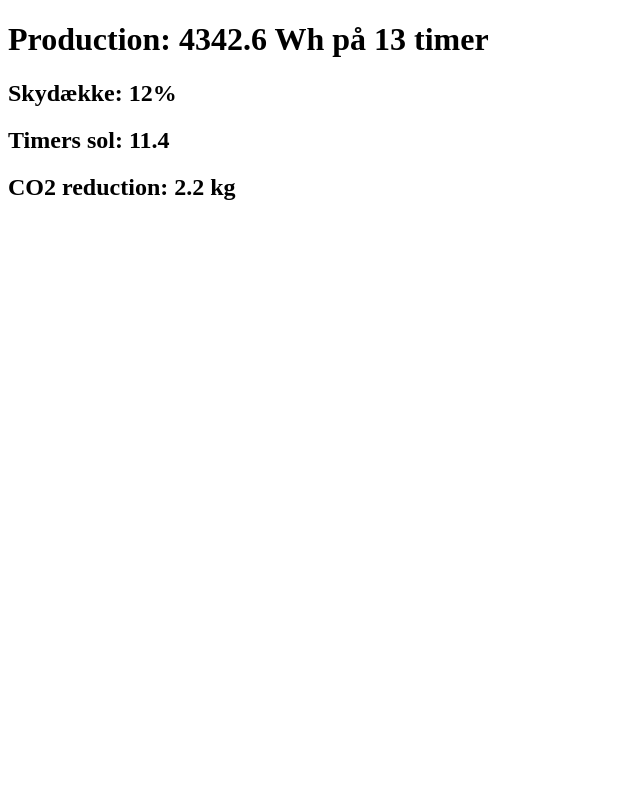
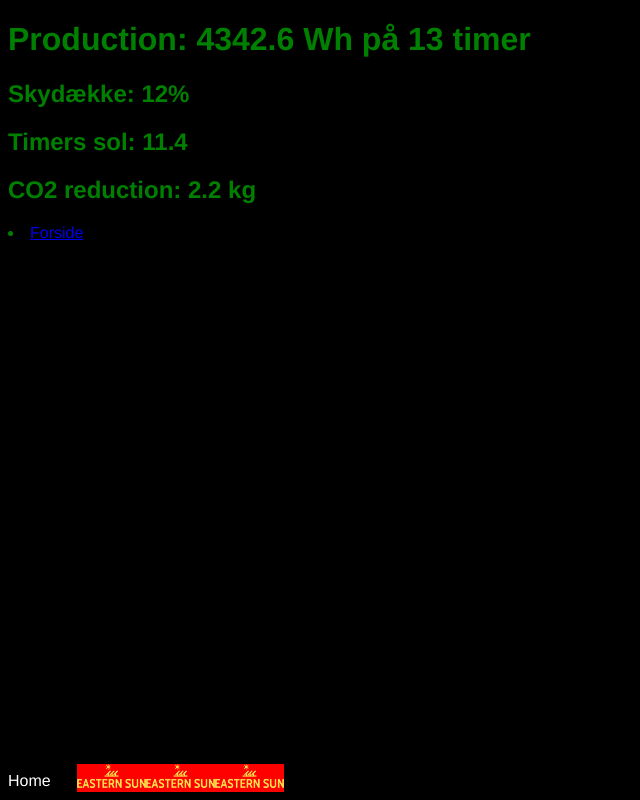
Before and after one commit to Nicekode4/easternsun, a React (Create React App) app: page /summary in a window 1280 px wide. Shown: the whole page, without its empty margins (0-640 px from the left). Built offline with nearby package versions, Linux system fonts and the light colour scheme.

Commit message:
Router update

```diff
--- a/package.json
+++ b/package.json
@@ -10,6 +10,7 @@
     "react-dom": "^18.2.0",
     "react-router-dom": "^6.10.0",
     "react-scripts": "5.0.1",
+    "styled-components": "^5.3.9",
     "web-vitals": "^2.1.4"
   },
   "scripts": {
--- a/src/App.jsx
+++ b/src/App.jsx
@@ -1,48 +1,15 @@
-import solarData from "./sun.json"
-let eff = 0.20 // 20%
-let cloudcover = 12 / 100 // 46%
-let hoursOfDay = 13
-let hoursOfSun = hoursOfDay - cloudcover * hoursOfDay
-let powerRating = solarData[5].Antal_solceller * solarData[5].kapasitet_pr_panel_i_Wh //Watts
-
-let energyProduction = calculateSolarEnergyProduced(powerRating, hoursOfSun, eff); // in watt-hours
-let carbonIntensity = 0.5; // in kg CO2 per kWh
-
-let co2Reduction = calculateCO2Reduction(energyProduction, carbonIntensity);
-
-console.log(hoursOfSun);
-function calculateSolarEnergyProduced(power, hoursOfSunlight, efficiency) {
-  // Convert power from watts to kilowatts
-  power = power / 1000;
-
-  // Calculate energy produced in kilowatt-hours
-  let energyProduced = power * hoursOfSunlight * efficiency;
-
-  // Convert energy produced back to watt-hours
-  energyProduced = energyProduced * 1000;
-
-  return energyProduced;
-}
-
-function calculateCO2Reduction(energyProduction, carbonIntensity) {
-  // Convert energy production to kilowatt-hours
-  energyProduction = energyProduction / 1000;
-
-  // Calculate CO2 reduction in kilograms
-  let co2Reduction = energyProduction * carbonIntensity;
-
-  return co2Reduction;
-}
-console.log("CO2 reduction: " + co2Reduction + " kg");
-console.log(calculateSolarEnergyProduced(powerRating, hoursOfSun, eff),"Wh");
+import AppRouter from "./AppRouter/AppRouter"
+import Navbar from "./Components/NavBar/Navbar";
+import GlobalStyle from "./Global.style"
 function App() {
   return (
+    <>
+    <GlobalStyle />
     <div className="App">
-      <h1>Production: {calculateSolarEnergyProduced(powerRating, hoursOfSun, eff).toFixed(1)} Wh på 13 timer</h1>
-      <h2>Skydække: {(cloudcover * 100).toFixed(0)}%</h2>
-      <h2>Timers sol: {hoursOfSun.toFixed(1)}</h2>
-      <h2>CO2 reduction: {calculateCO2Reduction(energyProduction, carbonIntensity).toFixed(1)} kg</h2>
+      <AppRouter />
+      <Navbar />
     </div>
+    </>
   );
 }
 
--- /dev/null
+++ b/src/AppRouter/AppRouter.jsx
@@ -0,0 +1,15 @@
+import React from 'react'
+import { Route, Routes } from 'react-router-dom'
+import FrontPage from '../Pages/FrontPage/FrontPage'
+import Summary from '../Pages/Summary/Summary'
+
+function AppRouter() {
+  return (
+    <Routes>
+        <Route index element={<FrontPage />}></Route>
+        <Route path='/summary' element={<Summary />}></Route>
+    </Routes>
+  )
+}
+
+export default AppRouter
--- /dev/null
+++ b/src/Components/NavBar/NavBar.style.js
@@ -0,0 +1,23 @@
+import styled from "styled-components";
+
+export const NavBarStyle = styled.article`
+display: grid;
+grid-template-columns: repeat(4, 1fr);
+position: fixed;
+bottom: 0;
+margin-bottom: 1vh;
+div{
+    padding-top: 0.5rem;
+    a{
+
+          text-decoration: none;
+    color: white;
+    }
+}
+img{
+    height: 3vh;
+}
+.active{
+    background-color: red;
+}
+`
--- /dev/null
+++ b/src/Components/NavBar/Navbar.jsx
@@ -0,0 +1,18 @@
+import React from 'react'
+import logo from '../../Images/logo-no-background.png'
+import { NavLink } from 'react-router-dom'
+import { NavBarStyle } from './NavBar.style'
+
+function Navbar() {
+  return (
+    <NavBarStyle>
+    <div><NavLink to="/">Home</NavLink></div>
+    <NavLink to="/summary"><img src={logo} alt="logo" /></NavLink>
+    <NavLink to="/summary"><img src={logo} alt="logo" /></NavLink>
+    <NavLink to="/summary"><img src={logo} alt="logo" /></NavLink>
+    </NavBarStyle>
+
+  )
+}
+
+export default Navbar
--- /dev/null
+++ b/src/Global.style.js
@@ -0,0 +1,14 @@
+import { createGlobalStyle } from "styled-components";
+
+const GlobalStyle = createGlobalStyle`
+html{
+background-color: black;
+color: green;
+margin: 0;
+padding: 0;
+font-family: Open-Sans, Helvetica, Sans-Serif;
+height: 100vh;
+}
+
+`
+export default GlobalStyle;
--- /dev/null
+++ b/src/Pages/FrontPage/FrontPage.jsx
@@ -0,0 +1,15 @@
+import React from 'react'
+import { NavLink } from 'react-router-dom'
+import Navbar from '../../Components/NavBar/Navbar'
+import { FrontPageStyle } from './FrontPage.style'
+
+function FrontPage() {
+  return (
+    <FrontPageStyle>
+      <h1>Front page</h1>
+      <li><NavLink to={"/summary"}>Summary</NavLink></li>
+    </FrontPageStyle>
+  )
+}
+
+export default FrontPage
--- /dev/null
+++ b/src/Pages/FrontPage/FrontPage.style.js
@@ -0,0 +1,5 @@
+import styled from "styled-components";
+
+export const FrontPageStyle = styled.article`
+height: 100vh;
+`
--- /dev/null
+++ b/src/Pages/Summary/Summary.jsx
@@ -0,0 +1,52 @@
+import React from 'react'
+import { NavLink } from 'react-router-dom'
+import solarData from "../../sun.json"
+let eff = 0.20 // 20%
+let cloudcover = 12 / 100 // 46%
+let hoursOfDay = 13
+let hoursOfSun = hoursOfDay - cloudcover * hoursOfDay
+let powerRating = solarData[5].Antal_solceller * solarData[5].kapasitet_pr_panel_i_Wh //Watts
+
+let energyProduction = calculateSolarEnergyProduced(powerRating, hoursOfSun, eff); // in watt-hours
+let carbonIntensity = 0.5; // in kg CO2 per kWh
+
+let co2Reduction = calculateCO2Reduction(energyProduction, carbonIntensity);
+
+console.log(hoursOfSun);
+function calculateSolarEnergyProduced(power, hoursOfSunlight, efficiency) {
+  // Convert power from watts to kilowatts
+  power = power / 1000;
+
+  // Calculate energy produced in kilowatt-hours
+  let energyProduced = power * hoursOfSunlight * efficiency;
+
+  // Convert energy produced back to watt-hours
+  energyProduced = energyProduced * 1000;
+
+  return energyProduced;
+}
+
+function calculateCO2Reduction(energyProduction, carbonIntensity) {
+  // Convert energy production to kilowatt-hours
+  energyProduction = energyProduction / 1000;
+
+  // Calculate CO2 reduction in kilograms
+  let co2Reduction = energyProduction * carbonIntensity;
+
+  return co2Reduction;
+}
+console.log("CO2 reduction: " + co2Reduction + " kg");
+console.log(calculateSolarEnergyProduced(powerRating, hoursOfSun, eff),"Wh");
+function Summary() {
+  return (
+    <div>
+    <h1>Production: {calculateSolarEnergyProduced(powerRating, hoursOfSun, eff).toFixed(1)} Wh på 13 timer</h1>
+      <h2>Skydække: {(cloudcover * 100).toFixed(0)}%</h2>
+      <h2>Timers sol: {hoursOfSun.toFixed(1)}</h2>
+      <h2>CO2 reduction: {calculateCO2Reduction(energyProduction, carbonIntensity).toFixed(1)} kg</h2>
+      <li><NavLink to={"/"}>Forside</NavLink></li>
+    </div>
+  )
+}
+
+export default Summary
--- a/src/index.js
+++ b/src/index.js
@@ -1,11 +1,15 @@
 import React from 'react';
 import ReactDOM from 'react-dom/client';
+import { BrowserRouter } from 'react-router-dom';
 import App from './App';
 
 const root = ReactDOM.createRoot(document.getElementById('root'));
 root.render(
   <React.StrictMode>
+    <BrowserRouter>
     <App />
+    </BrowserRouter>
+
   </React.StrictMode>
 );
 
```
Also changed, not shown: src/Components/Capacity/Capacity.jsx (added, +9 -0 lines), src/Images/logo-no-background.png (added), 1 other file (tests, documents, lock files or other folders).
